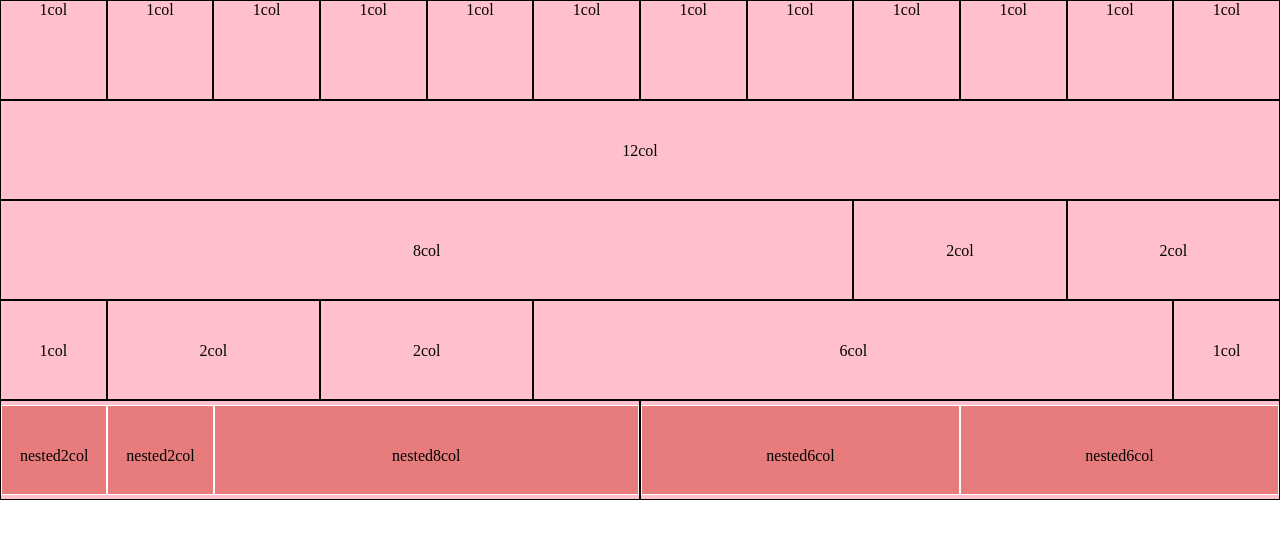
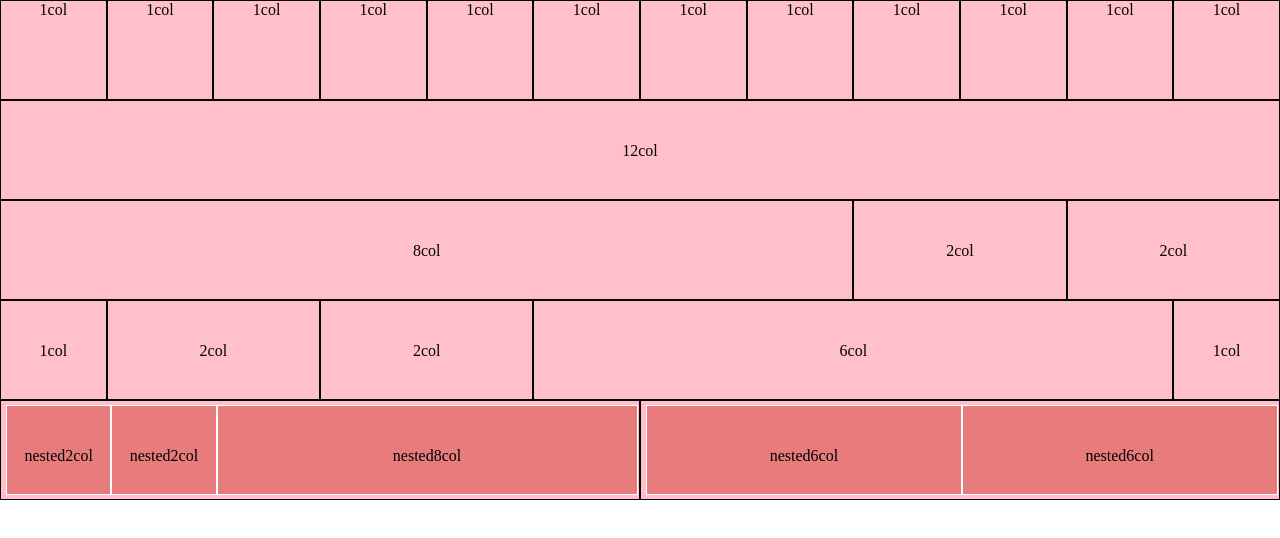
Before and after one commit to Ooal/html-css-12bool, a plain HTML site: page index.html in a window 1280 px wide. Drawn offline with Linux system fonts and the light colour scheme.

Commit message:
Completo

```diff
--- a/css/main.css
+++ b/css/main.css
@@ -11,11 +11,16 @@
   border: solid 1px black;
 }
 
-[class*="col-"] [class*="col-"] {
+[class*="col-"]  [class*="col-"] {
   height: 90px;
   border: solid 1px white;
   background-color: #e87c7c;
   margin-top: 4px;
+}
+
+[class*="col-"] .contenitore {
+  width: 99%;
+  margin-left: 5px;
 }
 
 /*debug*/
```
Also changed, not shown: index.html (+1 -1 lines).
